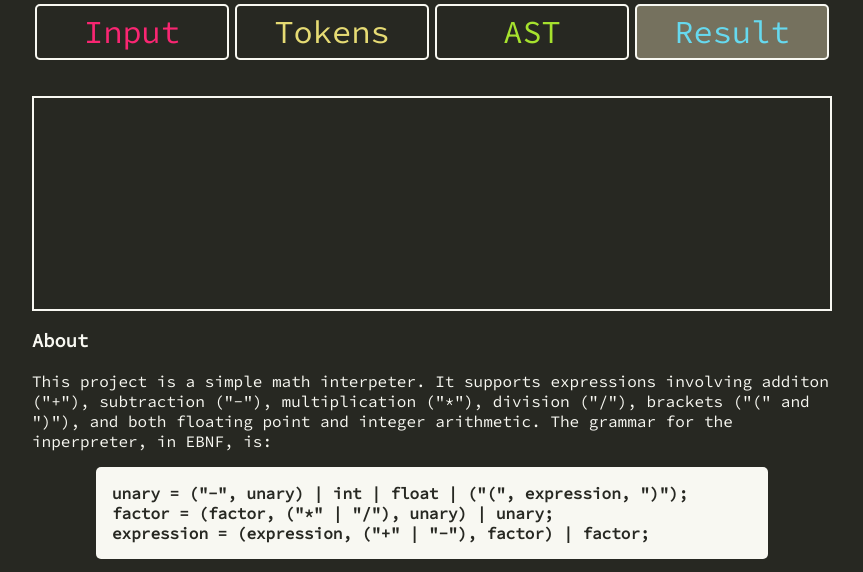
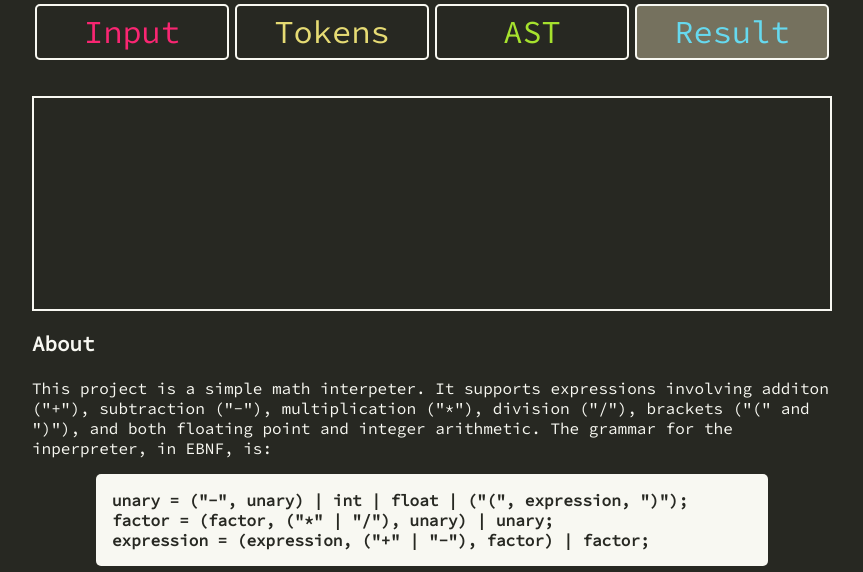
Before and after one commit to liam-ilan/math-interpreter, a plain HTML site: page public/index.html in a window 1280 px wide. Shown: the part 209-781 px from the top of the page, without its empty margins (208-1071 px from the left). Drawn offline with Linux system fonts and the light colour scheme; no server answers.

Commit message:
Fixed some font sizes.

```diff
--- a/public/style.css
+++ b/public/style.css
@@ -1,9 +1,11 @@
 @import url('https://fonts.googleapis.com/css2?family=Source+Code+Pro&display=swap');
+
 body, html {
   font-family: 'Source Code Pro', monospace;
   background-color: #272822;
   color: #F8F8F2;
   -webkit-font-smoothing: antialiased;
+  font-size: 1em;
 }
 
 h1 {
@@ -13,6 +15,10 @@ h1 {
 h2 {
   font-size: 1.5em;
   font-weight: normal;
+}
+
+h3 {
+  font-size: 1.3em;
 }
 
 pre {
```
